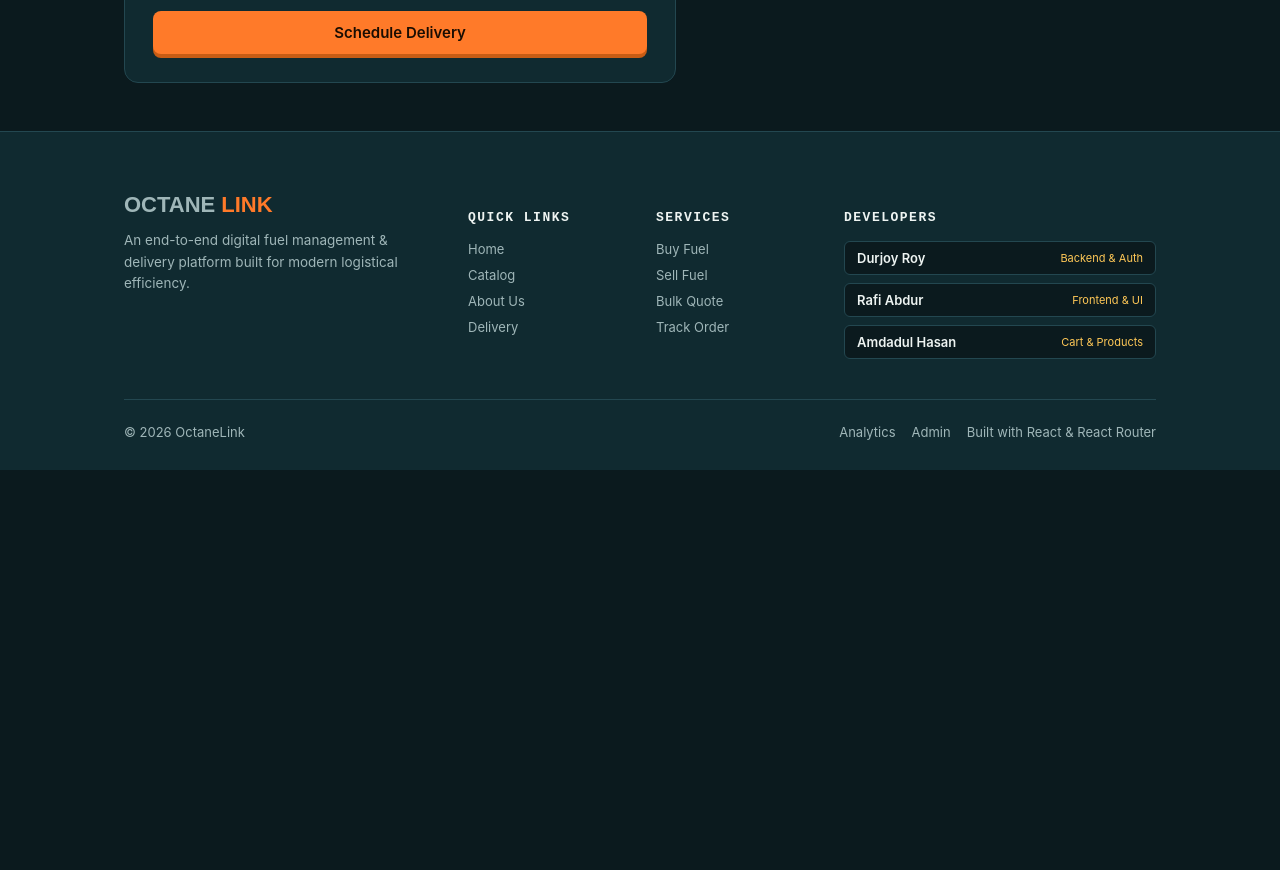
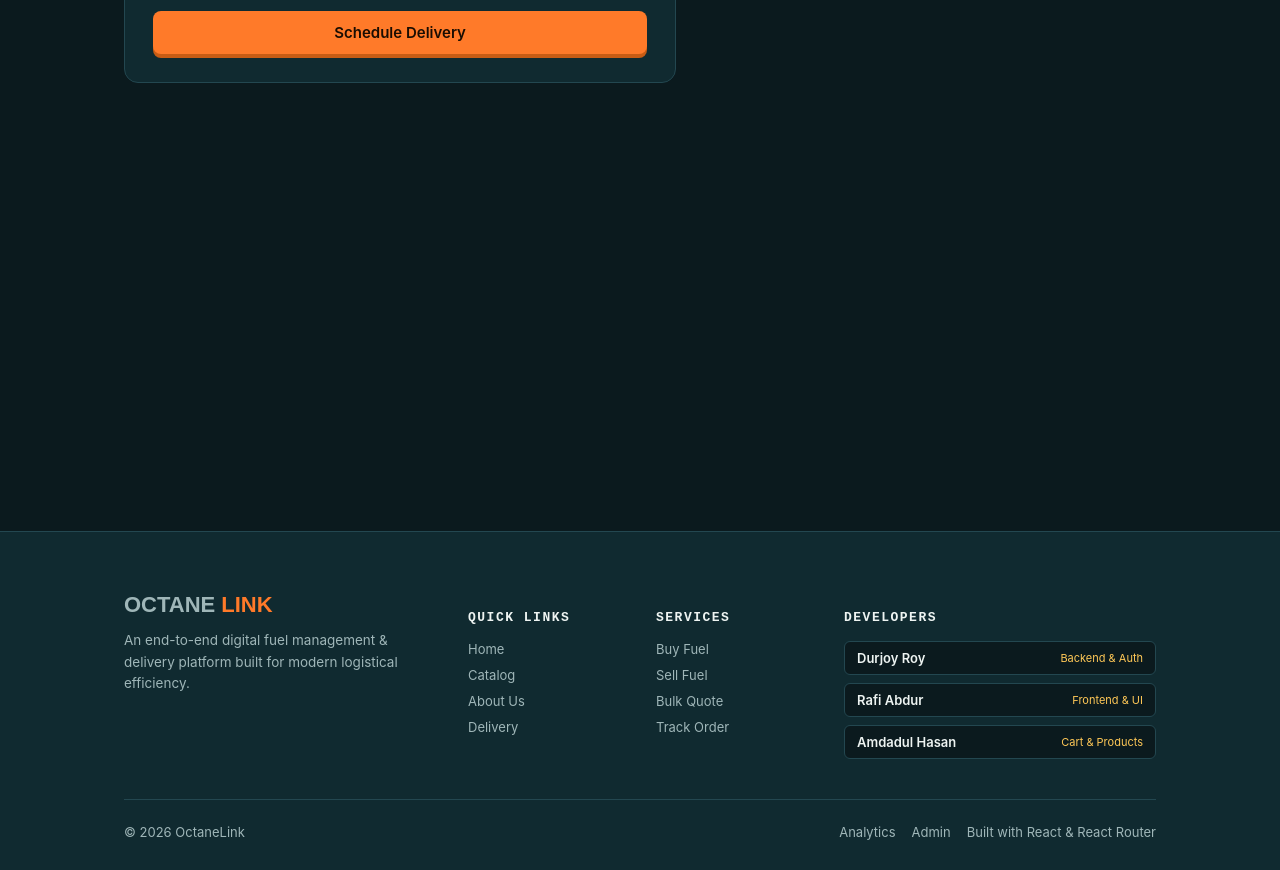
Before and after one commit to durjoy-roy-ctrl/octane-link, a React (Vite) app in the folder Octane-Link-Frontend/: page /delivery/schedule in a window 1280 px wide. Shown: the part 600-1470 px from the top of the page. Before the commit the page ends 1070 px from the top, so only its background shows below. Built offline with nearby package versions, Linux system fonts and the light colour scheme.

Commit message:
Update footer spacing and layout styles

```diff
--- a/Octane-Link-Frontend/src/index.css
+++ b/Octane-Link-Frontend/src/index.css
@@ -538,10 +538,10 @@ a {
 /* ---------- Enhanced Footer ---------- */
 
 .footer {
-  margin-top: auto;
+  margin-top: 400px;
   background: var(--panel);
   border-top: 1px solid var(--line);
-  padding: 60px 0 30px; /* হাইট বাড়ানোর জন্য প্যাডিং বাড়ানো হয়েছে */
+  padding: 60px 0 30px;
   color: var(--text-dim);
   font-size: 13px;
 }
```
Also changed, not shown: Octane-Link-Frontend/src/components/Footer.jsx (+0 -13 lines).
